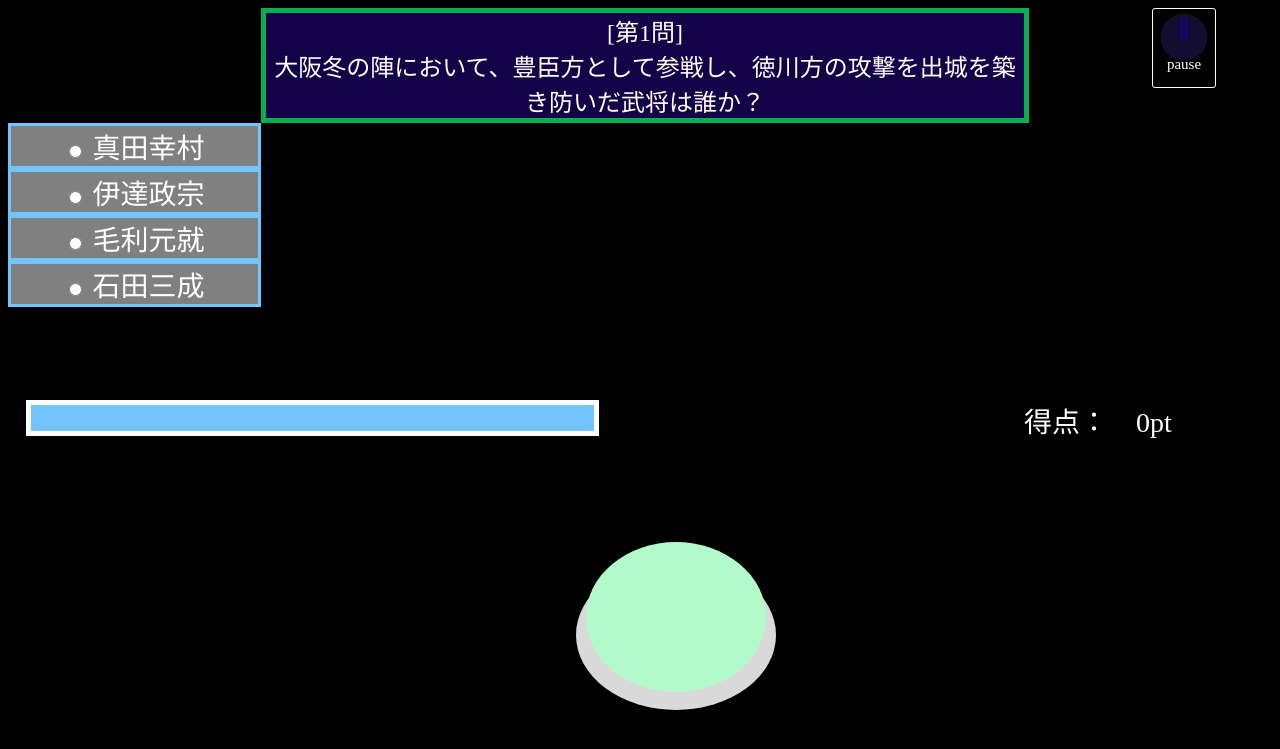
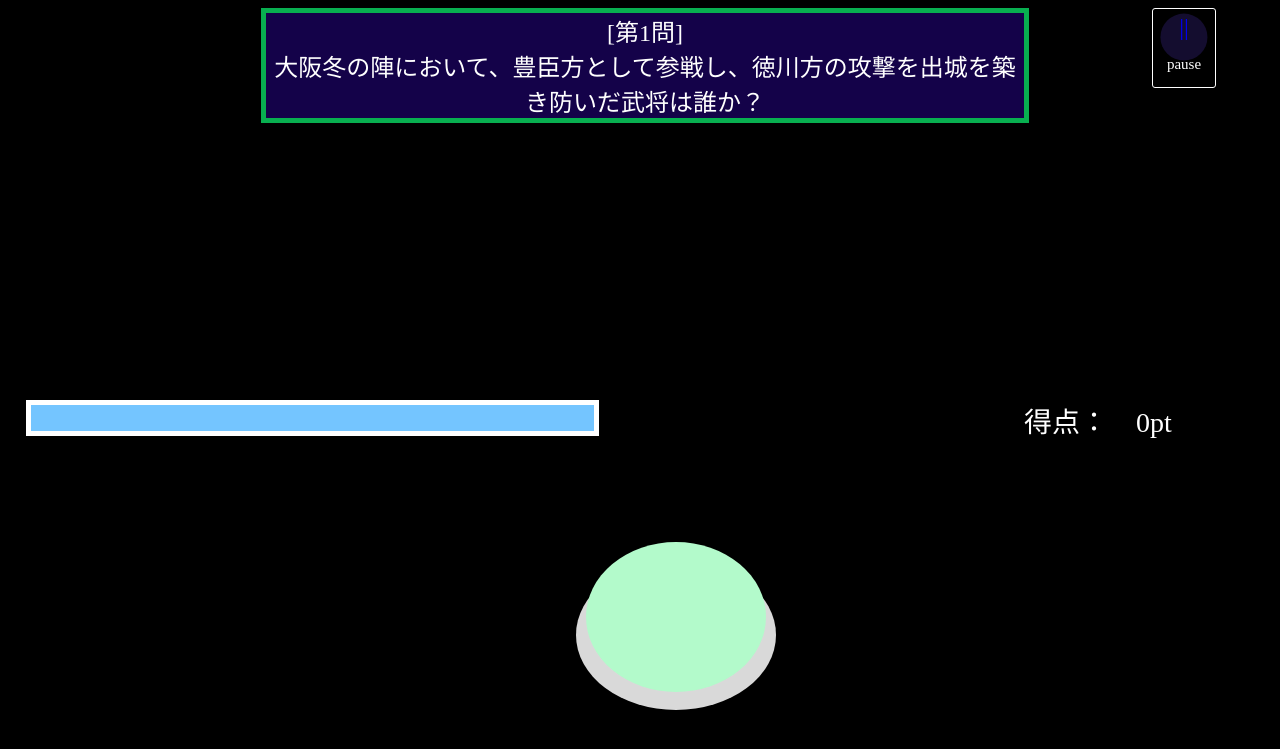
Before and after one commit to sakichi0410/portal-of-time, a PHP site: page /public/views/Game-play.html in a window 1280 px wide. Shown: the top 749 px of the page. Run offline with PHP 8.4, Linux system fonts and the light colour scheme.

Commit message:
quizの修正

```diff
--- a/public/css/game.css
+++ b/public/css/game.css
@@ -2,7 +2,6 @@
 body {
   color: white;
   background-color: black;
-  /*pageの上半分*/
   /*解答ボタン*/
   /* スイッチの台座にあたる部分 */
 }
--- a/public/js/quiz-data.js
+++ b/public/js/quiz-data.js
@@ -5,7 +5,7 @@ const quizDataJp = [
     b: '伊達政宗',
     c: '毛利元就',
     d: '石田三成',
-    correct: 'a'
+    correct: 'a',
   }
 ];
 
--- a/public/scss/game.scss
+++ b/public/scss/game.scss
@@ -2,7 +2,6 @@ body{
   color:white;
   background-color: black;
 
-  /*pageの上半分*/
   .problem{
     display: flex;
 
@@ -82,17 +81,15 @@ body{
         font-size: 28px;
         text-align: center;
 
-          .text{
+        .text{
             box-sizing: border-box;
             width: 20%;
             height: 20%;
 
             background-color: gray;
             border: 3px solid #74C5FF;
-
           }
       }
-
 
     /*解答ボタン*/
       /* スイッチの台座にあたる部分 */
@@ -126,5 +123,4 @@ body{
           }
         }
       }
-
 }
--- a/public/views/Game-play.html
+++ b/public/views/Game-play.html
@@ -36,44 +36,51 @@
     </div>
 
     <!--解答ボタン-->
+    <div id="switch">
       <div class="switch-frame">
         <div class="switch">
-        <a href="javascript:OnLinkClick();"></a>
+          <a href="javascript:OnSwithClick();"></a>
         </div>
-      <div id="output"></div>
+      </div>
     </div>
 
     <!--選択肢-->
     <div class="choices">
+      <div style="display:none" id="answer-text">
+
         <div class="text">
-        <input type="radio" id="a" />
-        <label id="a-text" for="a"></label>
+          <input class="radio" type="radio" id="a" />
+          <label id="a-text"  for="a"></label>
         </div>
+
         <div class="text">
-        <input type="radio" id="b" />
+          <input class="radio" type="radio" id="b" />
           <label id="b-text"  for="b"></label>
         </div>
+
         <div class="text">
-        <input type="radio" id="c" />
-        <label id="c-text"  for="c"></label>
+          <input class="radio" type="radio" id="c" />
+          <label id="c-text"  for="c"> </label>
         </div>
+
         <div class="text">
-        <input type="radio" id="d" />
+          <input class="radio" type="radio" id="d" />
           <label id="d-text"  for="d"></label>
         </div>
       </div>
-
     </div>
-
-  <div id="output"></div>
-
+  </div>
 
 </body>
 <script language="javascript" type="text/javascript">
-  function OnLinkClick() {
-      target = document.getElementById("output");
-      target.innerHTML = "Penguin";
-      return false;
+  function OnSwithClick() {
+    //ボタンを消す
+    target = document.getElementById("switch");
+    target.style.display = "none";
+
+    //選択欄の表示
+    target = document.getElementById("answer-text");
+    target.style.display = "";
   }
 </script>
 </html>
```
Lines whose indentation alone changed are shown as unchanged.
